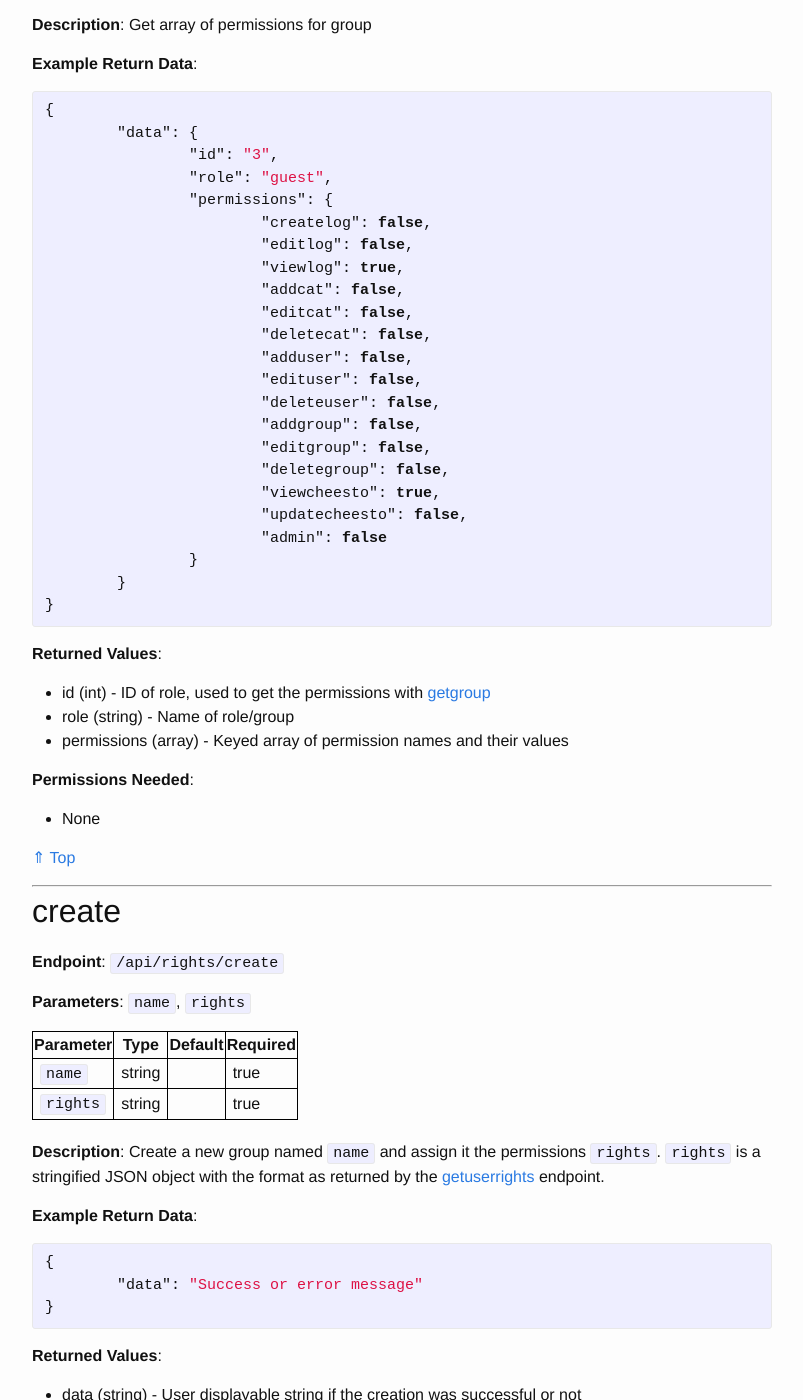
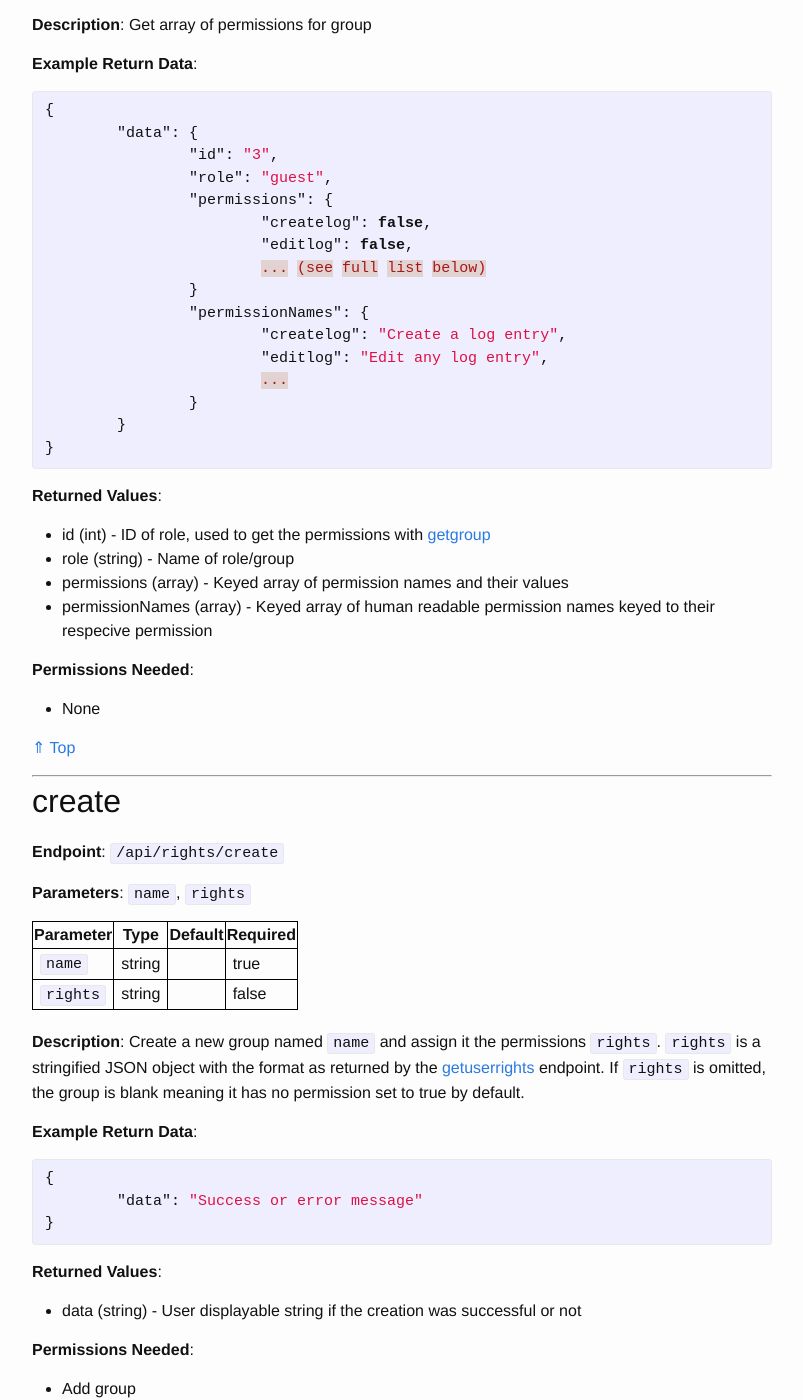
Before and after one commit to onesimus-systems/onesimus-systems.github.io, a Jekyll site: the page built from dandelion/api/rights.md, in a window 1280 px wide and 1400 px high, scrolled down 1460 px. Shown: the whole window, without its empty margins (238-1041 px from the left). Built offline with Jekyll 4.4.1, drawn with Linux system fonts in a browser that asks for light colours; some of the changed text lies outside the part shown.

Commit message:
Updated permission names, and parameter requirement for create endpoint

```diff
--- a/dandelion/api/rights.md
+++ b/dandelion/api/rights.md
@@ -85,19 +85,12 @@ getgroup
 		"permissions": {
 			"createlog": false,
 			"editlog": false,
-			"viewlog": true,
-			"addcat": false,
-			"editcat": false,
-			"deletecat": false,
-			"adduser": false,
-			"edituser": false,
-			"deleteuser": false,
-			"addgroup": false,
-			"editgroup": false,
-			"deletegroup": false,
-			"viewcheesto": true,
-			"updatecheesto": false,
-			"admin": false
+			... (see full list below)
+		}
+		"permissionNames": {
+			"createlog": "Create a log entry",
+			"editlog": "Edit any log entry",
+			...
 		}
 	}
 }
@@ -108,6 +101,7 @@ getgroup
 - id (int) - ID of role, used to get the permissions with [getgroup](#getgroup)
 - role (string) - Name of role/group
 - permissions (array) - Keyed array of permission names and their values
+- permissionNames (array) - Keyed array of human readable permission names keyed to their respecive permission
 
 **Permissions Needed**:
 
@@ -127,9 +121,9 @@ create
 | Parameter     | Type   | Default | Required |
 |---------------|--------|---------|----------|
 | `name`        | string |         | true     |
-| `rights`      | string |         | true     |
+| `rights`      | string |         | false    |
 
-**Description**: Create a new group named `name` and assign it the permissions `rights`. `rights` is a stringified JSON object with the format as returned by the [getuserrights](#getuserrights) endpoint.
+**Description**: Create a new group named `name` and assign it the permissions `rights`. `rights` is a stringified JSON object with the format as returned by the [getuserrights](#getuserrights) endpoint. If `rights` is omitted, the group is blank meaning it has no permission set to true by default.
 
 **Example Return Data**:
 
@@ -234,19 +228,7 @@ getuserrights
 	"data": {
 		"createlog": false,
 		"editlog": false,
-		"viewlog": true,
-		"addcat": false,
-		"editcat": false,
-		"deletecat": false,
-		"adduser": false,
-		"edituser": false,
-		"deleteuser": false,
-		"addgroup": false,
-		"editgroup": false,
-		"deletegroup": false,
-		"viewcheesto": true,
-		"updatecheesto": false,
-		"admin": false
+		... (see full list below)
 	}
 }
 {% endhighlight %}
@@ -263,4 +245,24 @@ getuserrights
 
 * * * * *
 
+Full permission list:
+
+- "createlog": false
+- "editlog": false
+- "viewlog": true
+- "createcat": false
+- "editcat": false
+- "deletecat": false
+- "createuser": false
+- "edituser": false
+- "deleteuser": false
+- "creategroup": false
+- "editgroup": false
+- "deletegroup": false
+- "viewcheesto": true
+- "updatecheesto": false
+- "admin": false
+
+* * * * *
+
 [&#8656; API Documentation](/dandelion/api)
```
